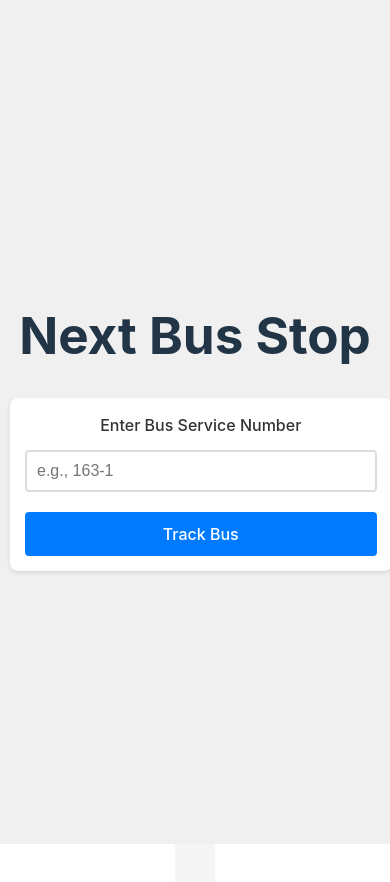
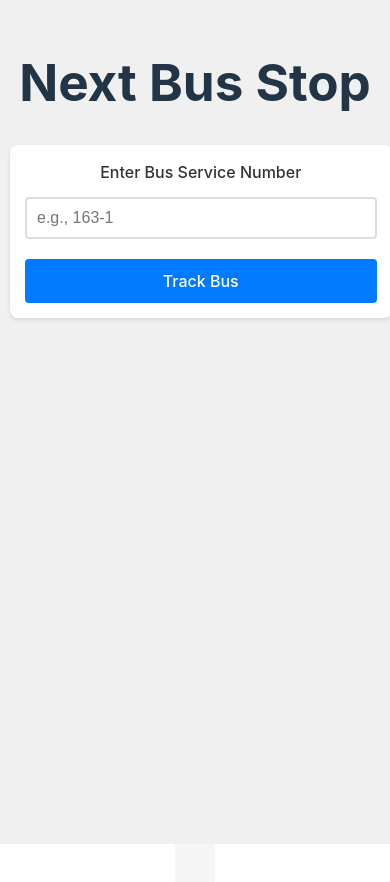
Before and after one commit to tadele1212/next-bus-stop-frontend, a React (Vite) app: page / in a window 390 px wide. Shown: the top 882 px of the page. Built offline with nearby package versions, Linux system fonts and the light colour scheme; no server answers.

Commit message:
No vertical scroll

```diff
--- a/src/components/ServiceInput.css
+++ b/src/components/ServiceInput.css
@@ -15,7 +15,8 @@
     display: flex;
     flex-direction: column;
     align-items: center;
-    justify-content: center;
+    justify-content: flex-start;
+    padding-top: 40px;
 }
 
 /* Form styles */
@@ -88,7 +89,7 @@
 /* Media queries for different screen sizes */
 @media screen and (max-width: 480px) {
     .service-input-container {
-        padding: 10px;
+        padding: 20px 10px;
     }
 
     .service-input-form {
--- a/src/components/StopsTable.css
+++ b/src/components/StopsTable.css
@@ -11,7 +11,7 @@
     padding: 15px;
     background-color: #f0f0f0;
     box-sizing: border-box;
-    overflow-x: hidden;
+    overflow: hidden;
     display: flex;
     flex-direction: column;
 }
@@ -26,6 +26,7 @@
     box-shadow: 0 2px 4px rgba(0, 0, 0, 0.1);
     overflow-y: auto;
     flex: 1;
+    max-height: calc(100vh - 120px);
 }
 
 /* Table styles */
@@ -130,6 +131,10 @@
     .stops-table td:nth-child(3) {
         width: 20%;
     }
+
+    .table-wrapper {
+        max-height: calc(100vh - 100px);
+    }
 }
 
 /* Small screen adjustments */
@@ -144,4 +149,8 @@
         width: 95%;
         margin: 10px auto;
     }
+
+    .table-wrapper {
+        max-height: calc(100vh - 90px);
+    }
 }
```
